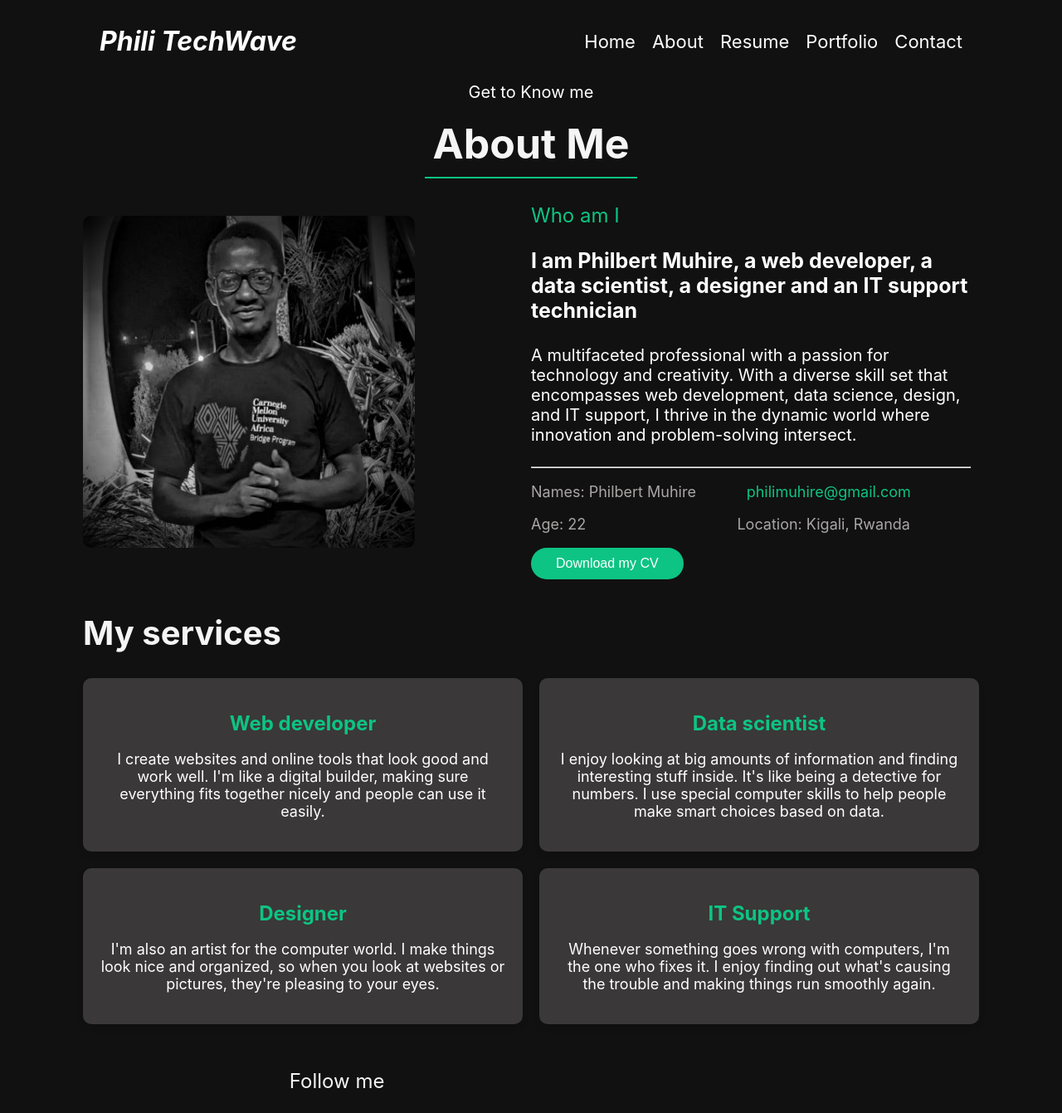
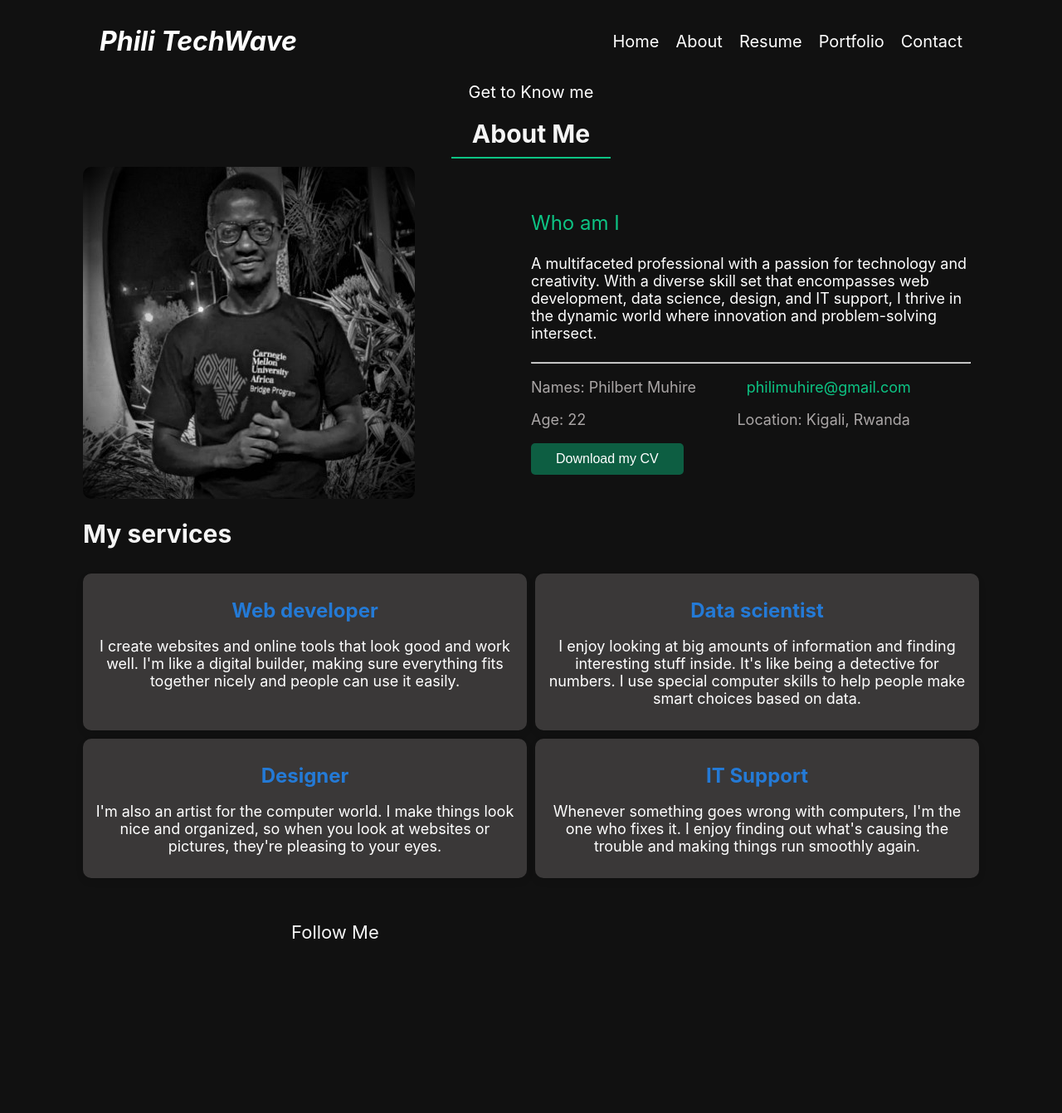
Before and after one commit to Philimuhire/My-Portfolio, a plain HTML site: page about.html in a window 1280 px wide. Shown: the whole page at 83% size. After the commit the page ends 1158 px from the top, so only its background shows below. Drawn offline with Linux system fonts and the light colour scheme.

Commit message:
redesigned the pages

```diff
--- a/about.html
+++ b/about.html
@@ -15,8 +15,8 @@
           <a href="index.html">Home</a>
           <a href="about.html">About</a>
           <a href="resume.html">Resume</a>
-          <a href="#portfolio.html">Portfolio</a>
-          <a href="#contact.html">Contact</a>
+          <a href="portfolio.html">Portfolio</a>
+          <a href="contact.html">Contact</a>
         </div>
     </nav>
     <div class="know-me">
@@ -29,8 +29,6 @@
         </div>
         <div class="about-content">
             <h2>Who am I</h2>
-            <h3>I am Philbert Muhire, a web developer, a data scientist,
-                a designer and an IT support technician</h3>
             <h4>A multifaceted professional with a passion for technology and creativity.
                  With a diverse skill set that encompasses web development, data science,
                 design, and IT support, I thrive in the dynamic world where innovation and
@@ -71,7 +69,7 @@
     </div>
     <footer class="follow-section">
         <div class="follow">
-        <p>Follow me</p>
+        <p>Follow Me</p>
         </div>
       <div class="social-icons">
       <a href="https://www.linkedin.com/" target="_blank"><i class="fab fa-linkedin"></i></a>
--- a/style.css
+++ b/style.css
@@ -32,7 +32,7 @@ body {
   .navbar-right {
     display: flex;
     gap: 20px;
-    font-size: 22px;
+    font-size: 20px;
   }
 
   .navbar-right a {
@@ -41,8 +41,8 @@ body {
     transition: color 0.3s ease;
   }
 
-  .navbar-right a:hover {
-    color: #ff9900;
+  .navbar-right a:hover, .navbar-right a:active {
+    color: #007BFF;
   }
 
 .hero {
@@ -50,11 +50,11 @@ body {
     background-size: auto;
     background-position: right;
     background-repeat: no-repeat;
-    margin-top: 70px;
+    margin-top: 30px;
     margin-right: 100px;
     margin-left: 100px;
     padding: 50px;
-    height: 300px;
+    height: 280px;
   }
 
   .hero-content {
@@ -64,14 +64,14 @@ body {
   }
 
   .hero h1 {
-    font-size: 3.5rem;
+    font-size: 3rem;
     margin-bottom: 15px;
     color: whitesmoke;
     font-weight: bold;
   }
 
   .hero p {
-    font-size: 2rem;
+    font-size: 1.5rem;
     color: white;
   }
   .know-me, .resume-head, .contact-head{
@@ -83,12 +83,12 @@ body {
   .know-me hr, .resume-head hr, .contact-head hr {
     border: none;
     border-top: 2px solid #0dc484;
-    width: 20%;
+    width: 15%;
   }
   .know-me span, .resume-head span, .contact-head span{
     display: block;
     color: whitesmoke;
-    font-size: 50px;
+    font-size: 30px;
     font-weight: bold;
   }
   .description {
@@ -114,12 +114,9 @@ body {
     color: #0dc484;;
     font-weight: normal;
   }
-  .about-content h3{
-    font-size: 25px;
-  }
   .about-content h4{
     font-weight: normal;
-    font-size: 20px;
+    font-size: 18px;
   }
   .about-content p{
     color: rgb(170, 166, 166);
@@ -129,22 +126,22 @@ body {
     color: #0dc484;
   }
   .about-content button {
-    background-color: #0dc484;
+    background-color: #0d5e42;
     color: white;
     padding: 10px 30px;
     border: none;
-    border-radius: 50px;
+    border-radius: 5px;
     font-size: 16px;
     cursor: pointer;
     transition: background-color 0.3s ease;
   }
   .about-content button:hover {
-    background-color: #457fbd;
+    background-color: #164e8a;
   }
   .services-title {
     text-align: left;
-    margin-top: 40px;
-    font-size: 40px;
+    margin-top: 20px;
+    font-size: 30px;
     color: whitesmoke;
     font-weight: bold;
     margin-left: 100px;
@@ -152,12 +149,12 @@ body {
   .services-divisions {
     display: grid;
     grid-template-columns: repeat(2, 1fr);
-    grid-gap: 20px;
+    grid-gap: 10px;
     margin: 30px 100px;
     color: white;
   }
   .item {
-    padding: 20px;
+    padding: 10px;
     background-color: rgb(58, 56, 56);
     border-radius: 10px;
     text-align: center;
@@ -166,7 +163,7 @@ body {
   .item h2 {
     font-size: 24px;
     margin-bottom: 10px;
-    color: #0dc484;
+    color: #247ad6;
   }
 
   .item p {
@@ -177,14 +174,14 @@ body {
     display: flex;
     align-items: center;
     justify-content: space-around;
-    margin-top: 20px;
+    margin-top: 10px;
     margin-left: 100px;
   }
 
   .follow p{
     margin-right: 20px;
     color: whitesmoke;
-    font-size: 24px;
+    font-size: 22px;
 
   }
 
```
Also changed, not shown: contact.html (+3 -3 lines), index.html (+3 -3 lines), resume.html (+3 -3 lines).
